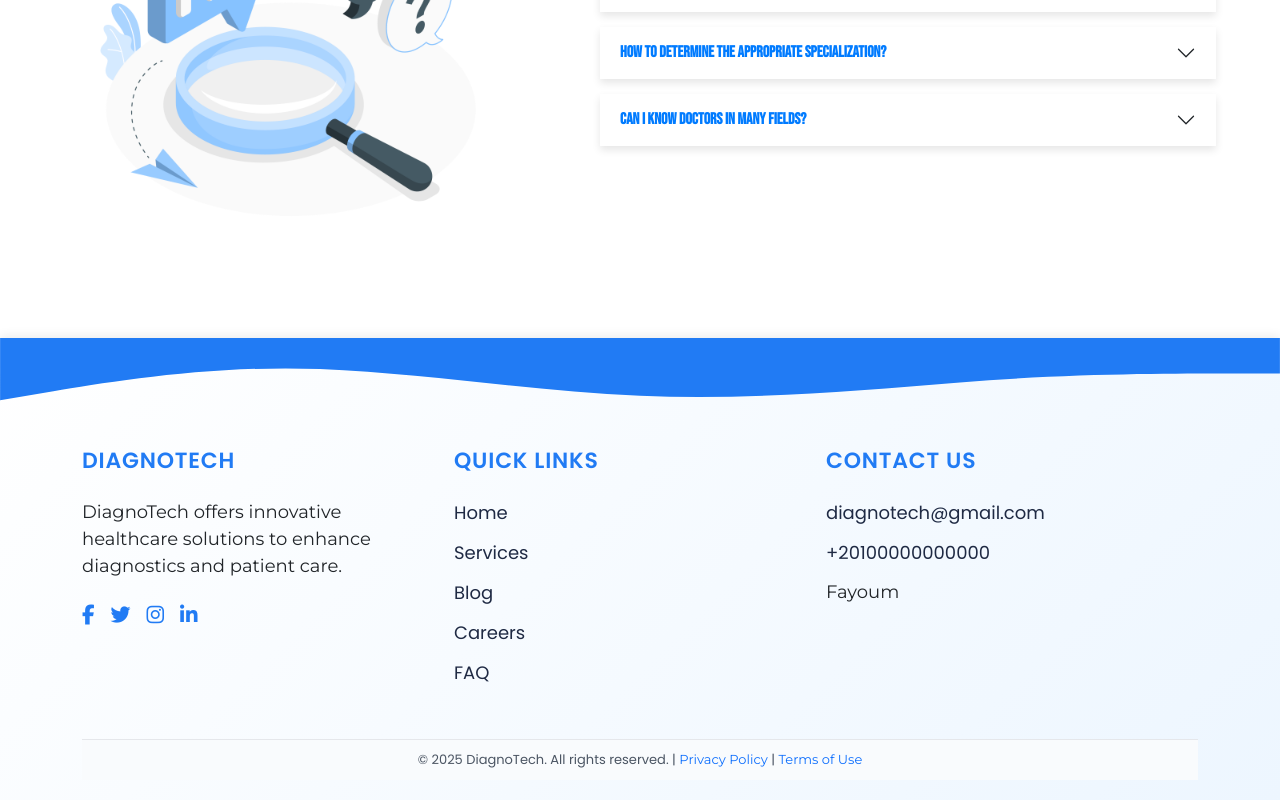
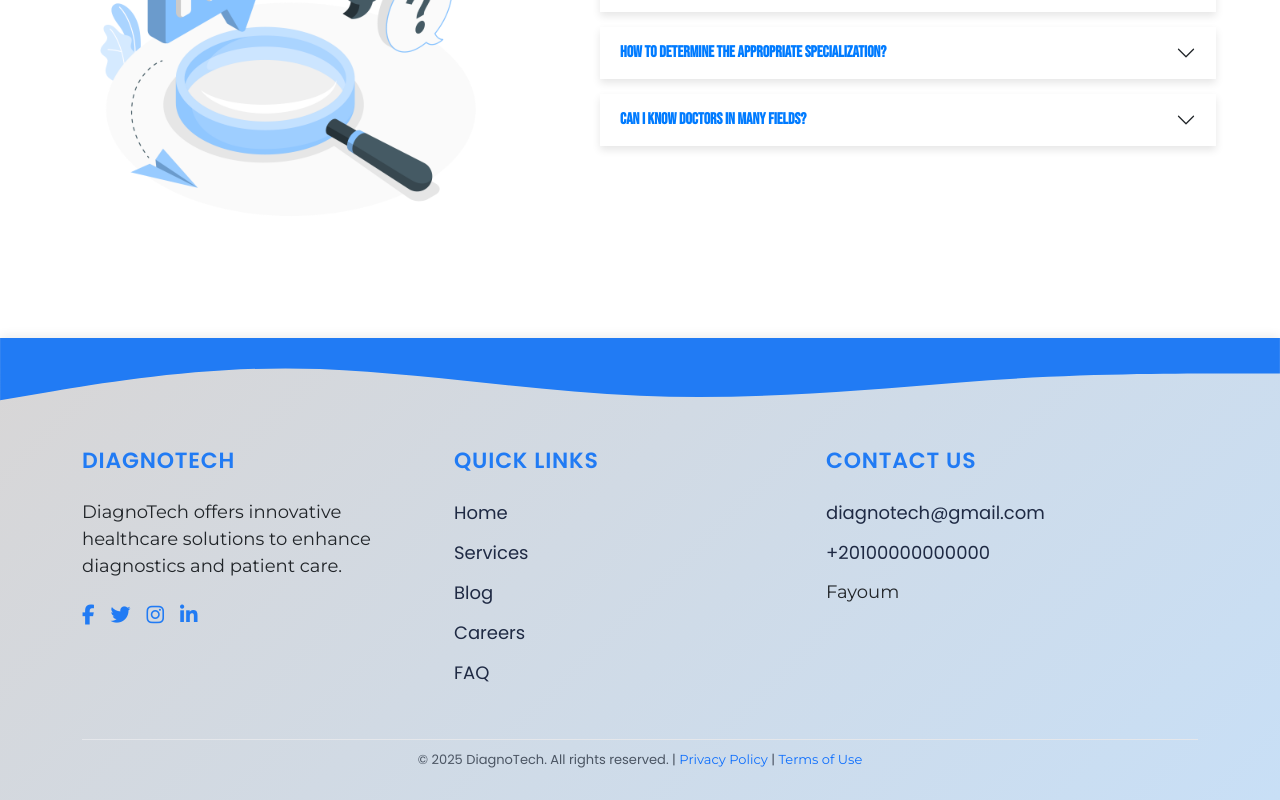
Before and after one commit to Ahmed-seoudi/DiagnoTech_front, a React (Create React App) app: page / in a window 1280 px wide. Shown: the part 3565-4365 px from the top of the page. Built offline with nearby package versions, Linux system fonts and the light colour scheme.

Commit message:
last update 9\6

```diff
--- a/src/components/Check_Symptoms/CheckSymptoms.css
+++ b/src/components/Check_Symptoms/CheckSymptoms.css
@@ -92,6 +92,7 @@
   margin: 30px auto;
   max-width: 1200px;
   width: 90%;
+
 }
 
 .report-title {
--- a/src/components/HomePage/HomePage.css
+++ b/src/components/HomePage/HomePage.css
@@ -30,6 +30,7 @@
 
 .navbar-brand.logo img:hover {
   transform: scale(1.05);
+  transform: translate(-2px, -20px)
 }
 
 .nav-links {
@@ -690,9 +691,9 @@ h1, h2, h3 {
   margin-top: 70px;
   margin-left: -20px;
 }
-
+/* Footer */
 .footer-container {
-  background: linear-gradient(135deg, #ffffff, #edf6ff);
+  background: linear-gradient(135deg, #d8d6d6, #c8dff6);
   padding: 70px 0 20px;
   position: relative;
   width: 100%;
@@ -766,7 +767,6 @@ h1, h2, h3 {
 .footer-bottom {
   text-align: center;
   padding: 10px 0;
-  background: #f9fbfd;
   border-top: 1px solid #e5e7eb;
 }
 
```
